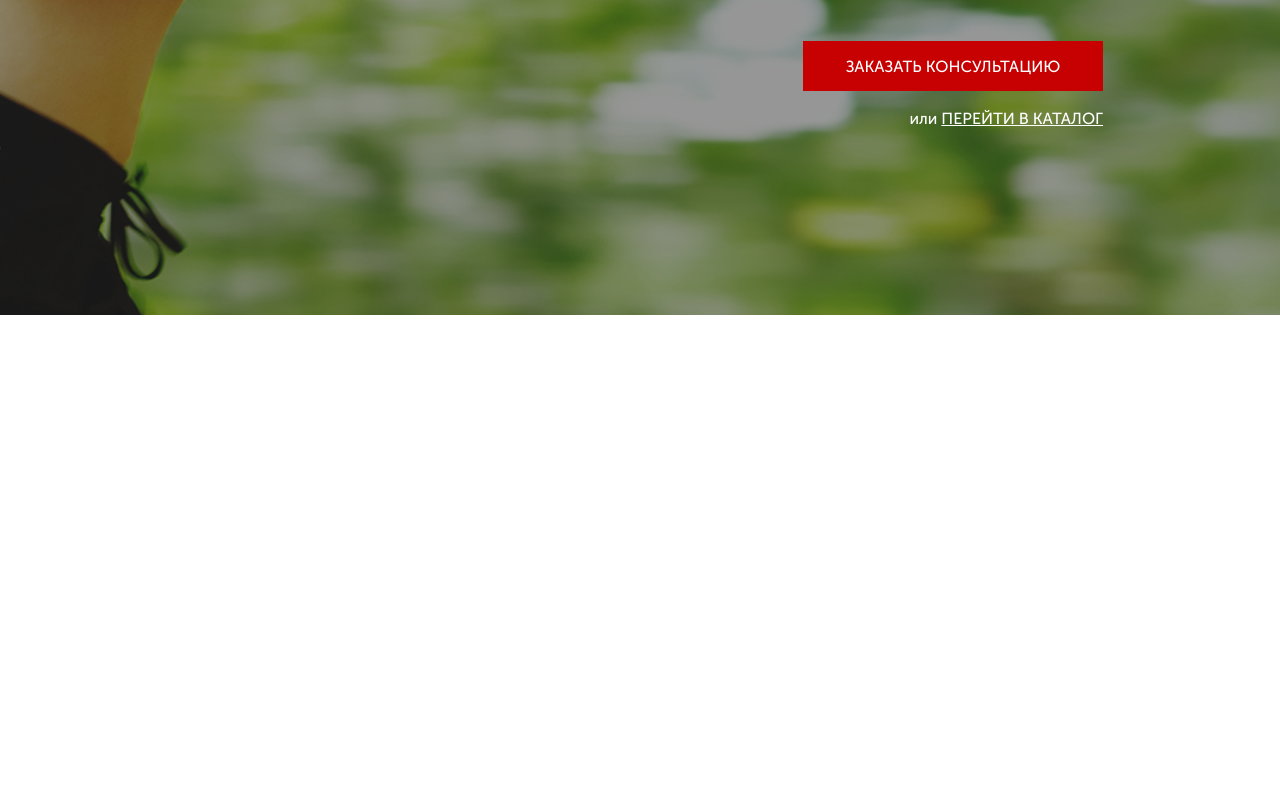
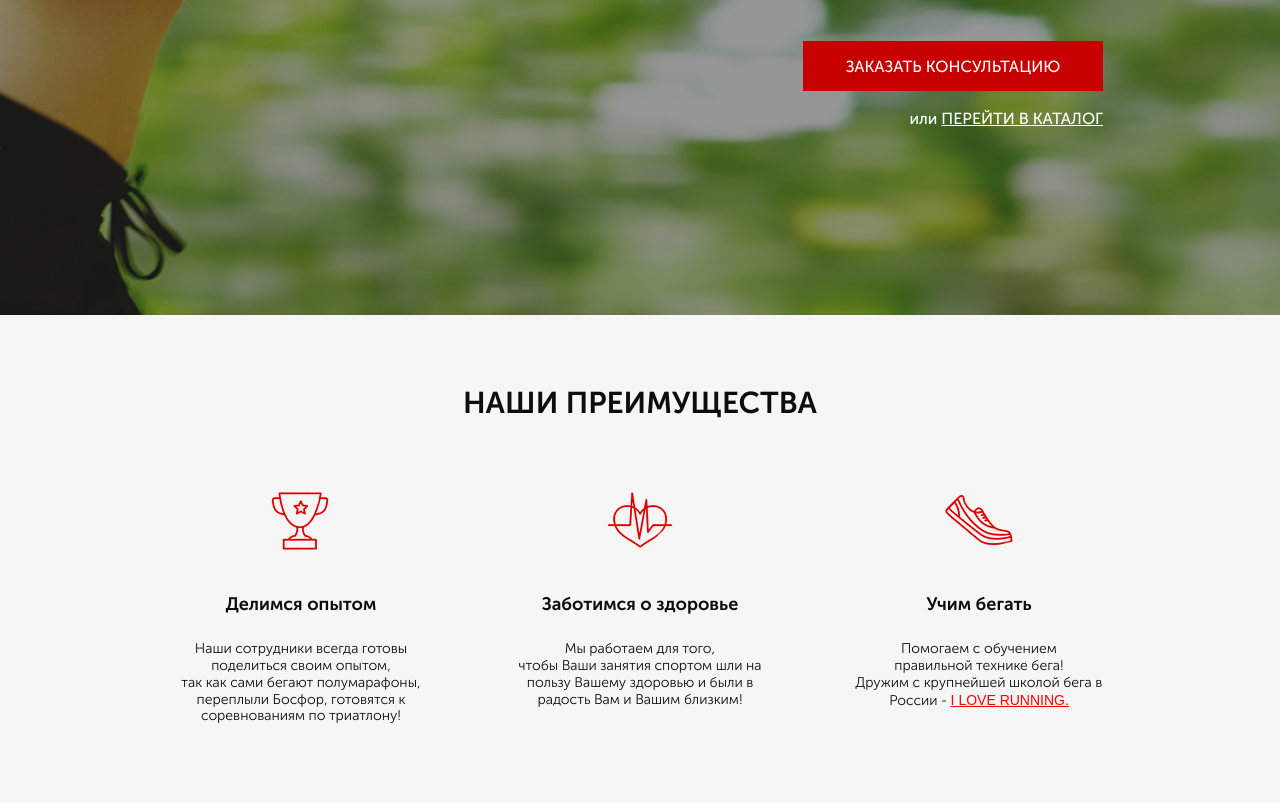
Before and after one commit to AlexFilimili/pulse, a website: page src/index.html in a window 1280 px wide. Shown: the part 463-1266 px from the top of the page. Before the commit the page ends 800 px from the top, so only its background shows below. Drawn offline with Linux system fonts and the light colour scheme.

Commit message:
advantages is ready/file adventages.scss added

```diff
--- a/src/index.html
+++ b/src/index.html
@@ -56,10 +56,39 @@
         <button class="button button_promo">заказать кОНСУЛЬТАЦИЮ</button>
         <div class="to_the_catalog">или <a class="to_the_catalogLink" href="">ПЕРЕЙТИ В КАТАЛОГ</a></div>
       </div>
+    </div>
+  </div>
+
+  <div class="advantages">
+    <div class="container">
+      <div class="title">НАШИ ПРЕИМУЩЕСТВА</div>
+      <div class="advantages__3-blocks">
+        <div class="advantages__block">
+          <img src="icons/Icon_cup.png" alt="cup">
+          <div class="advantages__blocks_title">Делимся опытом</div>
+          <div class="advantages__blocks_text">Наши сотрудники всегда готовы поделиться своим опытом,<br>
+            так как сами бегают полумарафоны, переплыли Босфор, готовятся к соревнованиям по триатлону!</div>
+        </div>
+        <div class="advantages__block">
+          <img src="icons/Icon_heart.png" alt="heart">
+          <div class="advantages__blocks_title">Заботимся о здоровье</div>
+          <div class="advantages__blocks_text">Мы работаем для того,<br>
+            чтобы Ваши занятия спортом шли на пользу Вашему здоровью и были в радость Вам и Вашим близким!</div>
+        </div>
+        <div class="advantages__block">
+          <img src="icons/Icon_shoe.png" alt="shoe">
+          <div class="advantages__blocks_title">Учим бегать</div>
+          <div class="advantages__blocks_text">Помогаем с обучением<br>
+            правильной технике бега!<br>
+            Дружим с крупнейшей школой бега в России - <span>I LOVE RUNNING.</span></div>
+        </div>
+      </div>
+
 
     </div>
 
   </div>
 
+
 </body>
 </html>
--- /dev/null
+++ b/src/sass/blocks/_advantages.scss
@@ -0,0 +1,47 @@
+.advantages {
+    padding: 70px 0 78px 0;
+    min-height: 470px;
+    background-color: #f6f6f6;
+    &__blocks_title {
+        margin-top: 38px;
+        font-family: 'Museo Sans Cyrl 700';
+        font-size: 18px;
+        line-height: 1.2;
+        color: #0d0d0d;
+    }
+    &__blocks_text {
+        margin-top: 26px;
+        font-family: 'Museo Sans Cyrl 300';
+        font-size: 14px;
+        line-height: 1.2;
+        color: #0d0d0d;
+        text-align: center;
+        span {
+            text-decoration: underline;
+            color: #ff0000;
+        }
+    }
+    img {
+        margin: 0 auto;
+    }
+    &__block {
+        display: flex;
+        flex-direction: column;
+        align-items: center;
+        width: 248px;
+    }
+    &__3-blocks {
+        margin-top: 65px;
+        display: flex;
+        justify-content: space-between;
+    }
+
+}
+.title {
+    font-family: 'Museo Sans Cyrl 700';
+    font-size: 30px;
+    line-height: 1.2;
+    color: #0d0d0d;
+    text-align: center;
+
+}
--- a/src/sass/style.scss
+++ b/src/sass/style.scss
@@ -10,3 +10,4 @@
 @import 'blocks/_promo.scss';
 @import 'blocks/_header.scss';
 @import 'blocks/_buttons.scss';
+@import 'blocks/_advantages.scss';
```
Also changed, not shown: src/css/blocks/advantages.min.css (added), src/css/style.min.css.
